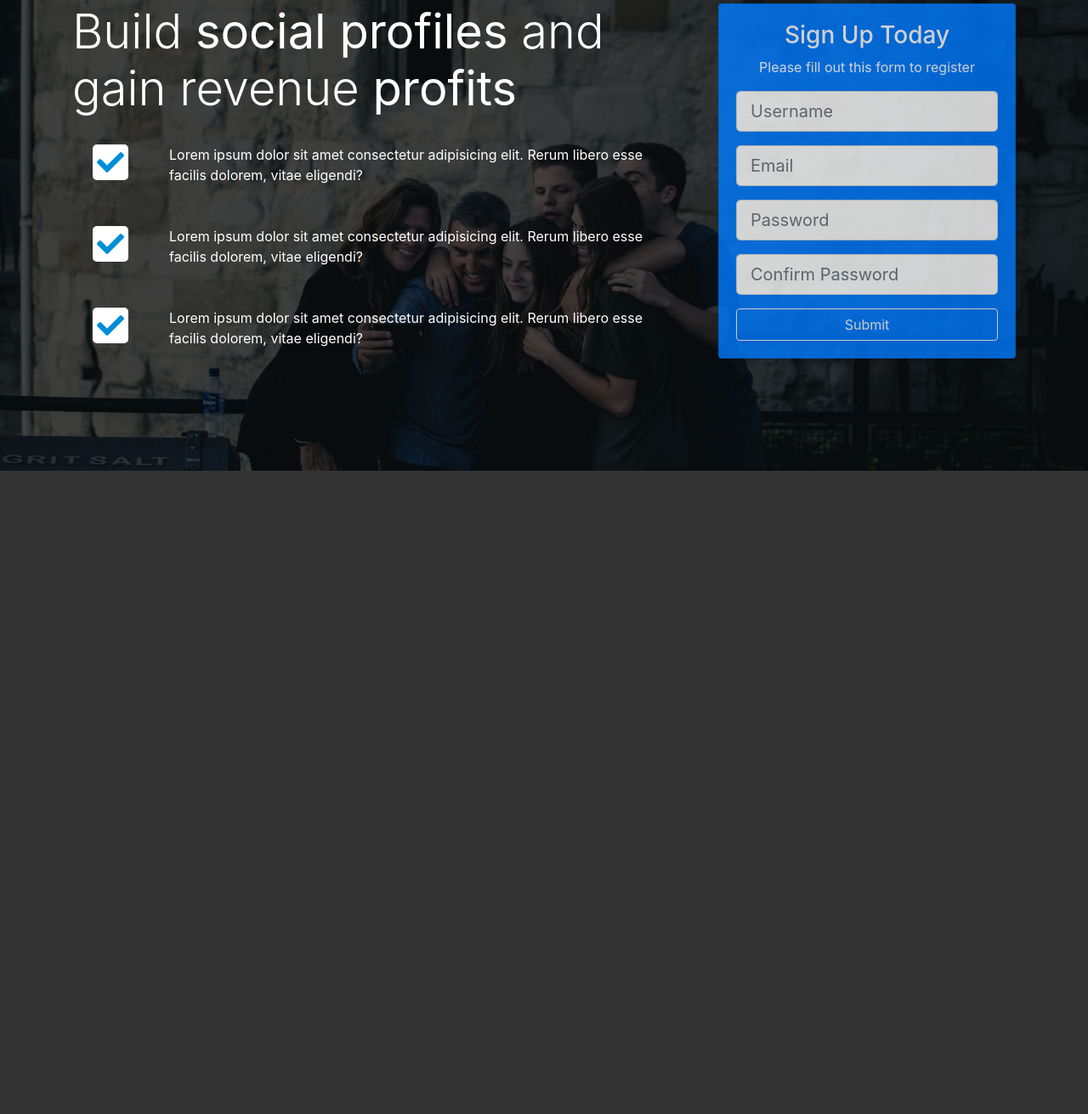
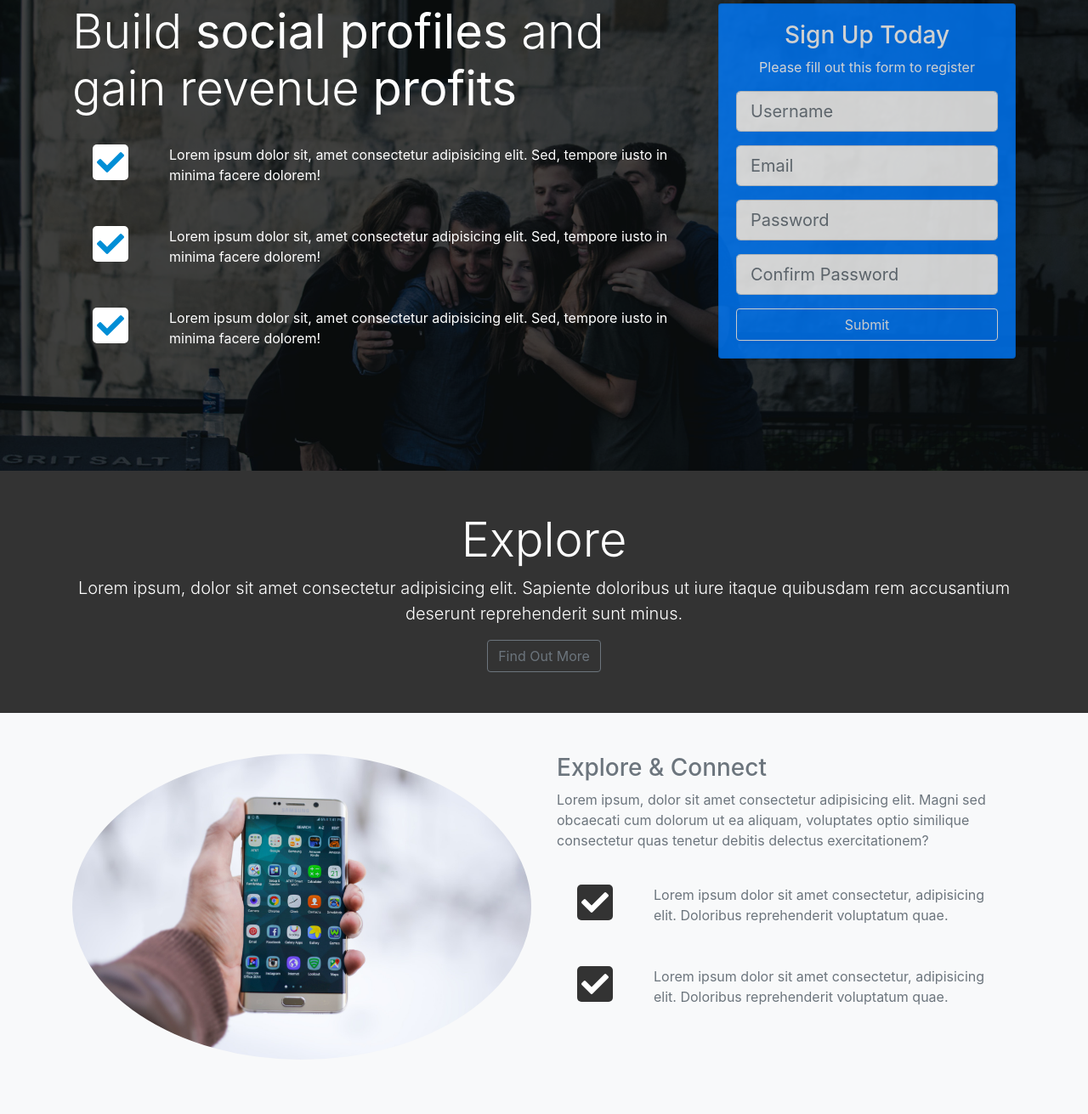
Before and after one commit to CurtisKil/loopLab, a plain HTML site: page index.html in a window 1280 px wide. Shown: the part 146-1457 px from the top of the page at 85% size. Before the commit the page ends 800 px from the top, so only its background shows below. Drawn offline with nearby package versions, Linux system fonts and the light colour scheme.

Commit message:
Explore Section

```diff
--- a/css/style.css
+++ b/css/style.css
@@ -4,7 +4,7 @@ body {
 }
 
 .navbar {
-  border-bottom: #0083d6 3px solid;
+  border-bottom: #008ed6 3px solid;
   opacity: 0.8;
 }
 
@@ -33,9 +33,18 @@ body {
   opacity: 0.8;
 }
 
-#home-section .fas {
+#home-section .fas,
+#create-section .fas {
   color: #008ed6;
   background: #fff;
   padding: 5px;
   border-radius: 5px;
 }
+
+#explore-section .fas,
+#share-section .fas {
+  background: #333;
+  color: #fff;
+  padding: 5px;
+  border-radius: 5px;
+}
--- a/index.html
+++ b/index.html
@@ -17,10 +17,12 @@
     <title>Bootstrap Theme</title>
   </head>
   <body>
-    <nav class="navbar navbar-expand-sm bg-dark navbar-dark fixed-top">
+    <nav
+      class="navbar navbar-expand-sm bg-dark navbar-dark fixed-top"
+      id="main-nav"
+    >
       <div class="container">
-        <a href="index.html" class="navbar-brand">LoopLab</a>
-        <!-- Hamburger Menu -->
+        <a href="index.html" class="navbar-brand">LoopLAB</a>
         <button
           class="navbar-toggler"
           data-toggle="collapse"
@@ -62,26 +64,28 @@
                   <i class="fas fa-check fa-2x"></i>
                 </div>
                 <div class="p-4 align-self-end">
-                  Lorem ipsum dolor sit amet consectetur adipisicing elit. Rerum
-                  libero esse facilis dolorem, vitae eligendi?
+                  Lorem ipsum dolor sit, amet consectetur adipisicing elit. Sed,
+                  tempore iusto in minima facere dolorem!
                 </div>
               </div>
+
               <div class="d-flex">
                 <div class="p-4 align-self-start">
                   <i class="fas fa-check fa-2x"></i>
                 </div>
                 <div class="p-4 align-self-end">
-                  Lorem ipsum dolor sit amet consectetur adipisicing elit. Rerum
-                  libero esse facilis dolorem, vitae eligendi?
+                  Lorem ipsum dolor sit, amet consectetur adipisicing elit. Sed,
+                  tempore iusto in minima facere dolorem!
                 </div>
               </div>
+
               <div class="d-flex">
                 <div class="p-4 align-self-start">
                   <i class="fas fa-check fa-2x"></i>
                 </div>
                 <div class="p-4 align-self-end">
-                  Lorem ipsum dolor sit amet consectetur adipisicing elit. Rerum
-                  libero esse facilis dolorem, vitae eligendi?
+                  Lorem ipsum dolor sit, amet consectetur adipisicing elit. Sed,
+                  tempore iusto in minima facere dolorem!
                 </div>
               </div>
             </div>
@@ -134,6 +138,65 @@
       </div>
     </header>
 
+    <!-- EXPLORE HEAD -->
+    <section id="explore-head-section">
+      <div class="container">
+        <div class="row">
+          <div class="col text-center py-5">
+            <h1 class="display-4">Explore</h1>
+            <p class="lead">
+              Lorem ipsum, dolor sit amet consectetur adipisicing elit. Sapiente
+              doloribus ut iure itaque quibusdam rem accusantium deserunt
+              reprehenderit sunt minus.
+            </p>
+            <a href="#" class="btn btn-outline-secondary">Find Out More</a>
+          </div>
+        </div>
+      </div>
+    </section>
+
+    <!-- EXPLORE SECTION -->
+    <section id="explore-section" class="bg-light text-muted py-5">
+      <div class="container">
+        <div class="row">
+          <div class="col-md-6">
+            <img
+              src="img/explore-section1.jpg"
+              alt=""
+              class="img-fluid mb-3 rounded-circle"
+            />
+          </div>
+          <div class="col-md-6">
+            <h3>Explore & Connect</h3>
+            <p>
+              Lorem ipsum, dolor sit amet consectetur adipisicing elit. Magni
+              sed obcaecati cum dolorum ut ea aliquam, voluptates optio
+              similique consectetur quas tenetur debitis delectus
+              exercitationem?
+            </p>
+            <div class="d-flex">
+              <div class="p-4 align-self-start">
+                <i class="fas fa-check fa-2x"></i>
+              </div>
+              <div class="p-4 align-self-end">
+                Lorem ipsum dolor sit amet consectetur, adipisicing elit.
+                Doloribus reprehenderit voluptatum quae.
+              </div>
+            </div>
+            <div class="d-flex">
+              <div class="p-4 align-self-start">
+                <i class="fas fa-check fa-2x"></i>
+              </div>
+              <div class="p-4 align-self-end">
+                Lorem ipsum dolor sit amet consectetur, adipisicing elit.
+                Doloribus reprehenderit voluptatum quae.
+              </div>
+            </div>
+          </div>
+        </div>
+      </div>
+    </section>
+
     <script
       src="http://code.jquery.com/jquery-3.5.1.min.js"
       integrity="sha256-9/aliU8dGd2tb6OSsuzixeV4y/faTqgFtohetphbbj0="
```
